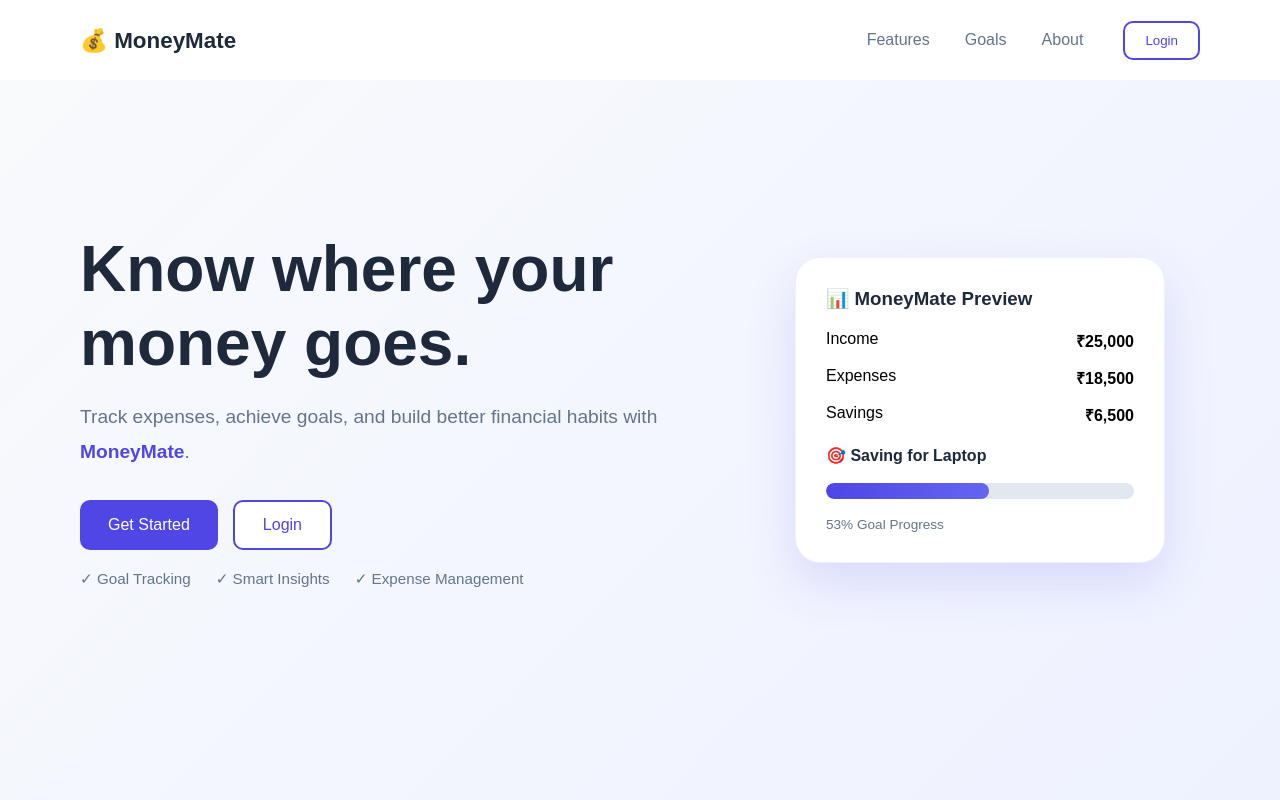
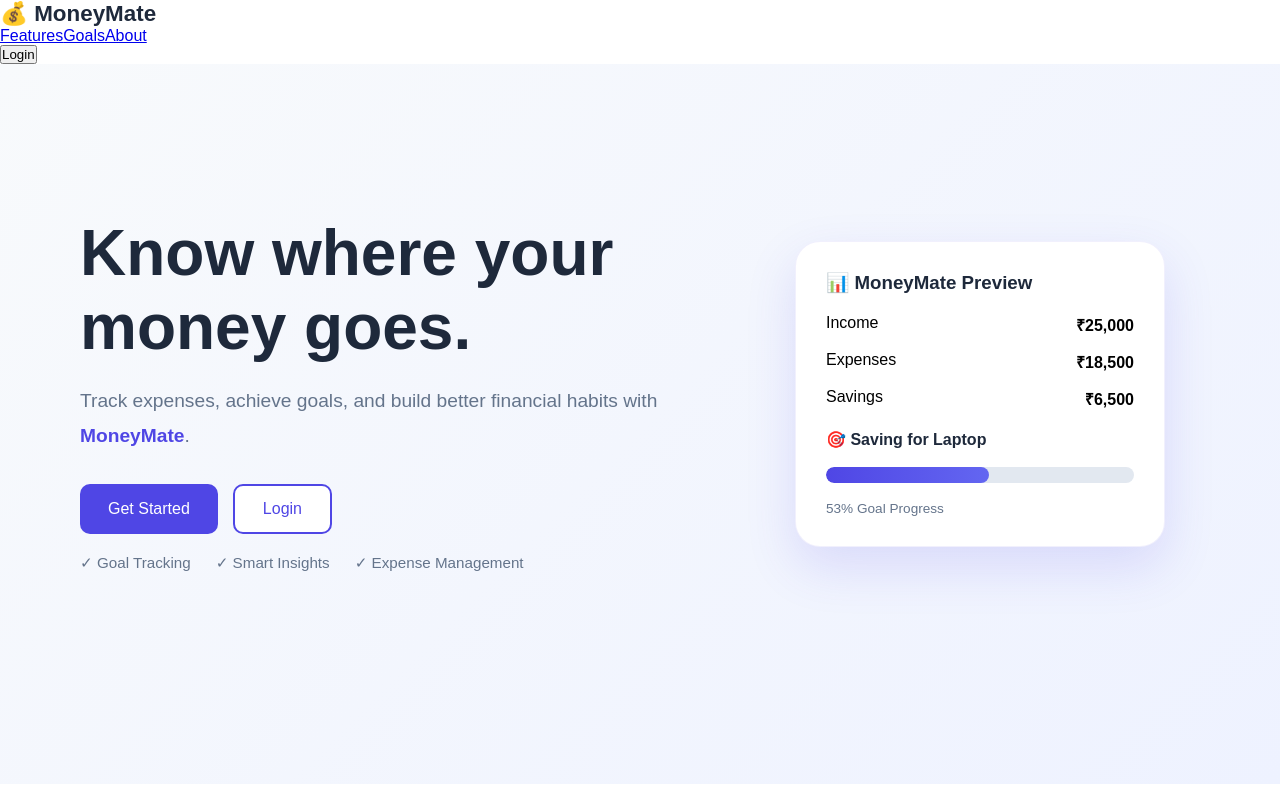
Before and after one commit to Krithika1031/MoneyMate, a React app in the folder frontend/: page / in a window 1280 px wide. Shown: the top 800 px of the page. Built offline with nearby package versions, Linux system fonts and the light colour scheme; the HTML template or start-up script is replaced by a standard one.

Commit message:
CSS navbar addons 2

```diff
--- a/frontend/src/styles/LandingPage.css
+++ b/frontend/src/styles/LandingPage.css
@@ -184,51 +184,11 @@
   font-weight: 600;
   color: #1e293b;
 }
-.navbar {
-  height: 80px;
-
-  display: flex;
-  justify-content: space-between;
-  align-items: center;
-
-  padding: 20px 80px;
-
-  background: transparent;
-}
 
 .logo {
   font-size: 1.4rem;
   font-weight: 700;
   color: #1e293b;
-}
-
-.nav-links {
-  display: flex;
-  gap: 35px;
-}
-
-.nav-links a {
-  text-decoration: none;
-  color: #64748b;
-  font-weight: 500;
-}
-
-.nav-links a:hover {
-  color: #4f46e5;;
-}
-
-.nav-btn {
-  padding: 10px 20px;
-
-  border: 2px solid #4f46e5;
-
-  background: white;
-
-  color: #4f46e5;
-
-  border-radius: 10px;
-
-  cursor: pointer;
 }
 .primary-btn:hover {
   transform: translateY(-3px);
@@ -240,11 +200,6 @@
 .primary-btn,
 .secondary-btn {
   transition: all 0.3s ease;
-}
-.navbar-right {
-  display: flex;
-  align-items: center;
-  gap: 40px;
 }
 @media (max-width:768px){
 
@@ -325,18 +280,4 @@
     margin-top:18px;
   }
 
-  /* ---------- Navbar ---------- */
-
-  .navbar{
-    padding:18px 20px;
-  }
-
-  .logo{
-    font-size:2rem;
-  }
-
-  .navbar-right{
-    display:none;
-  }
-
 }
```
